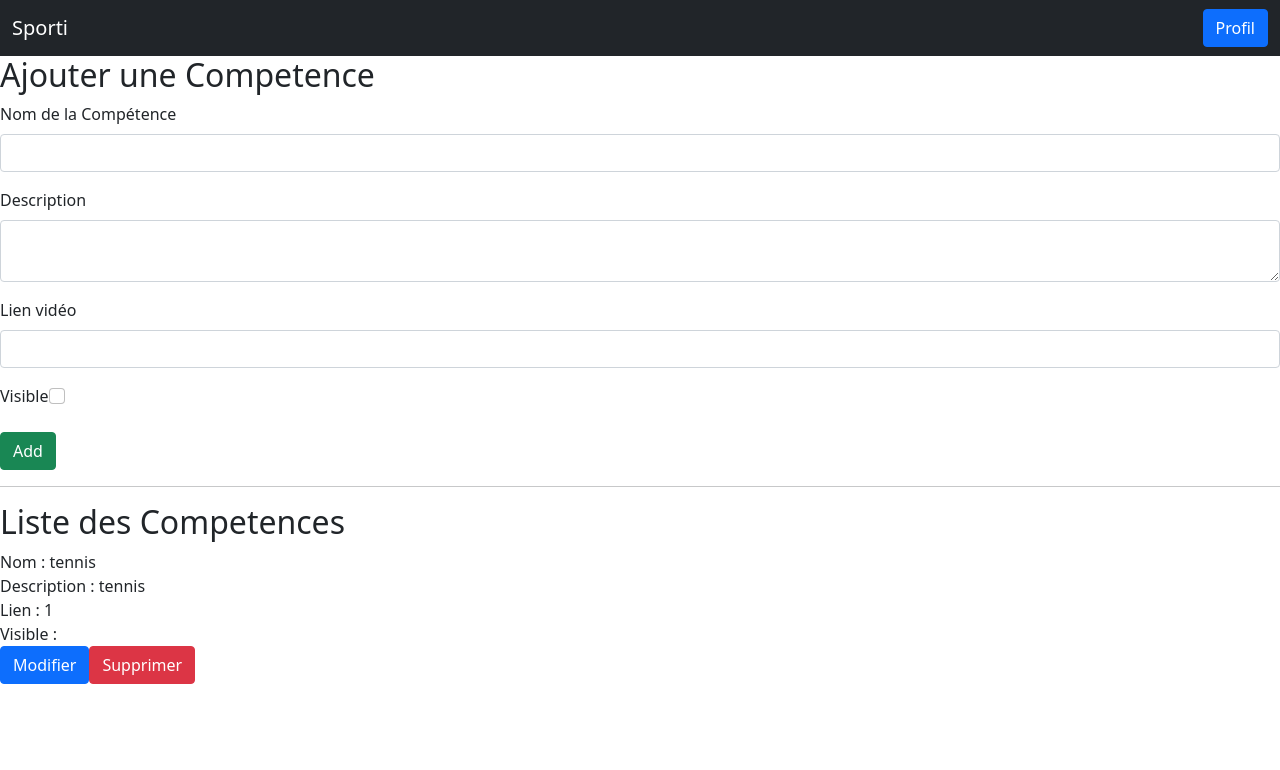
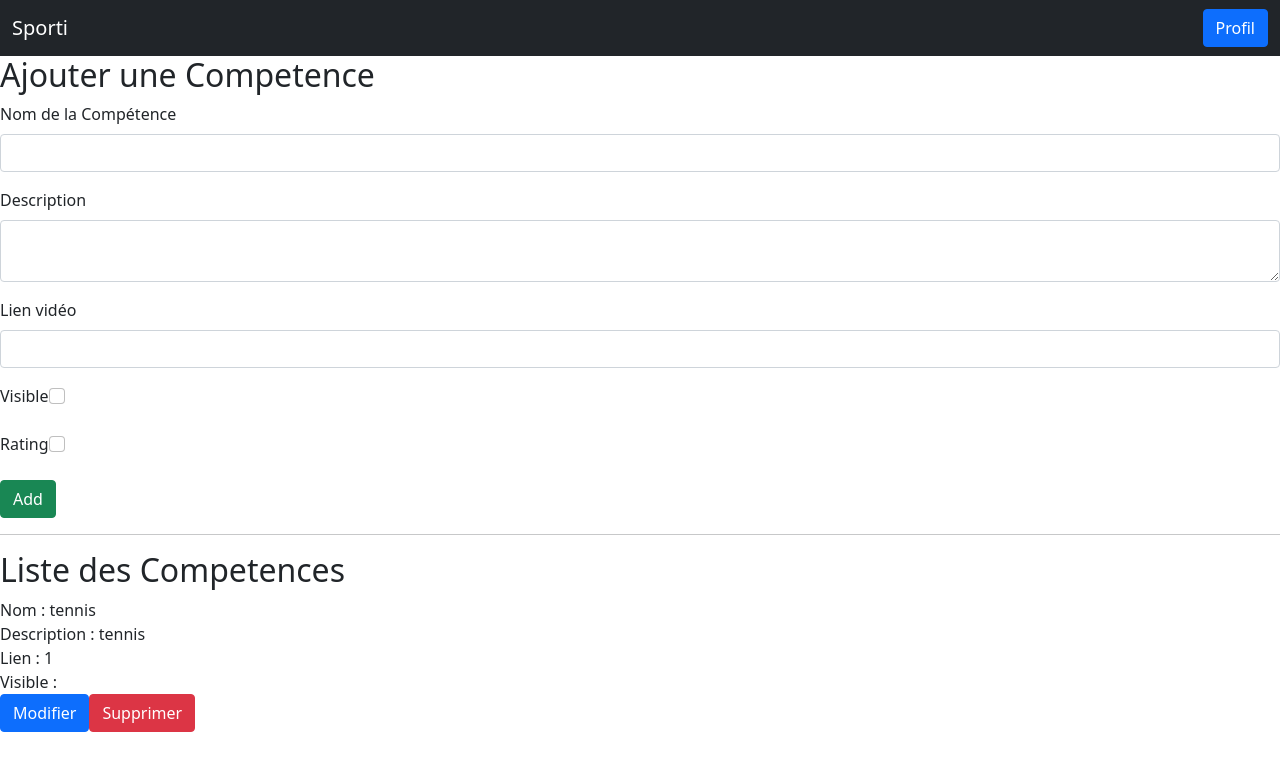
Before and after one commit to Safouene-Ben-Yedder/Projet_Sporti, a React (Create React App) app in the folder front/: page /Competence in a window 1280 px wide. Shown: the top 770 px of the page. Built offline with nearby package versions, Linux system fonts and the light colour scheme.

Commit message:
Update competenceform.js

```diff
--- a/front/src/components/competenceform/competenceform.js
+++ b/front/src/components/competenceform/competenceform.js
@@ -8,9 +8,10 @@ export default function CompetenceForm(props) {
 	const [description, setDescription] = useState("");
 	const [visvible, setVisible] = useState("");
 	const [lienVideo, setLienVideo] = useState("");
+	const [rating, setRating] = useState("");
 
 	function handleAddComp() {
-		props.addComp(nom, description, visvible, lienVideo);
+		props.addComp(nom, description, visvible, lienVideo, rating);
 	}
 	return (
 		<>
@@ -55,6 +56,16 @@ export default function CompetenceForm(props) {
 						value={visvible}
 						onChange={(e) => setVisible(e.target.value)}></Input>
 				</FormGroup>
+				<FormGroup>
+					<Label> Rating </Label>
+					<Input
+						type="checkbox"
+						name="visible"
+						required="true"
+						id=""
+						value={visvible}
+						onChange={(e) => setVisible(e.target.value)}></Input>
+				</FormGroup>
 				<Button color="success" type="button" onClick={handleAddComp}>
 					{addComp}
 				</Button>
```
